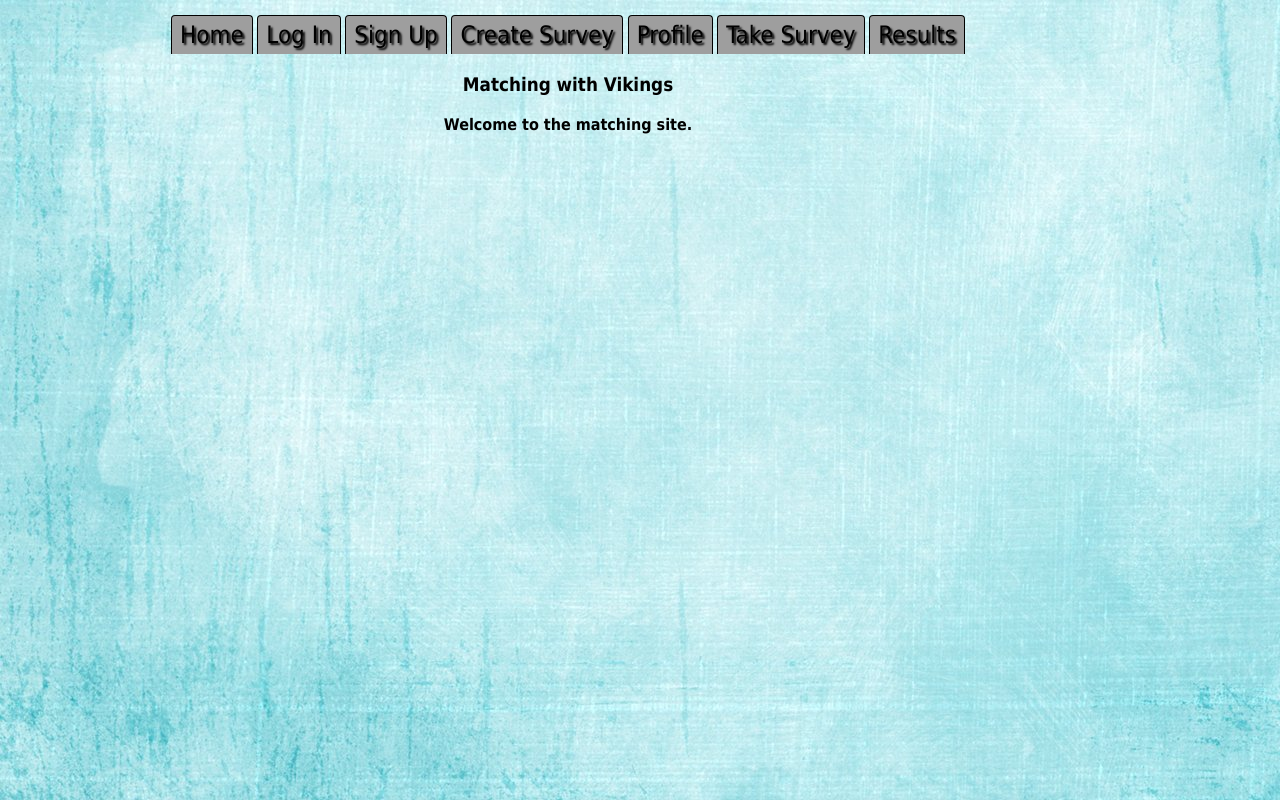
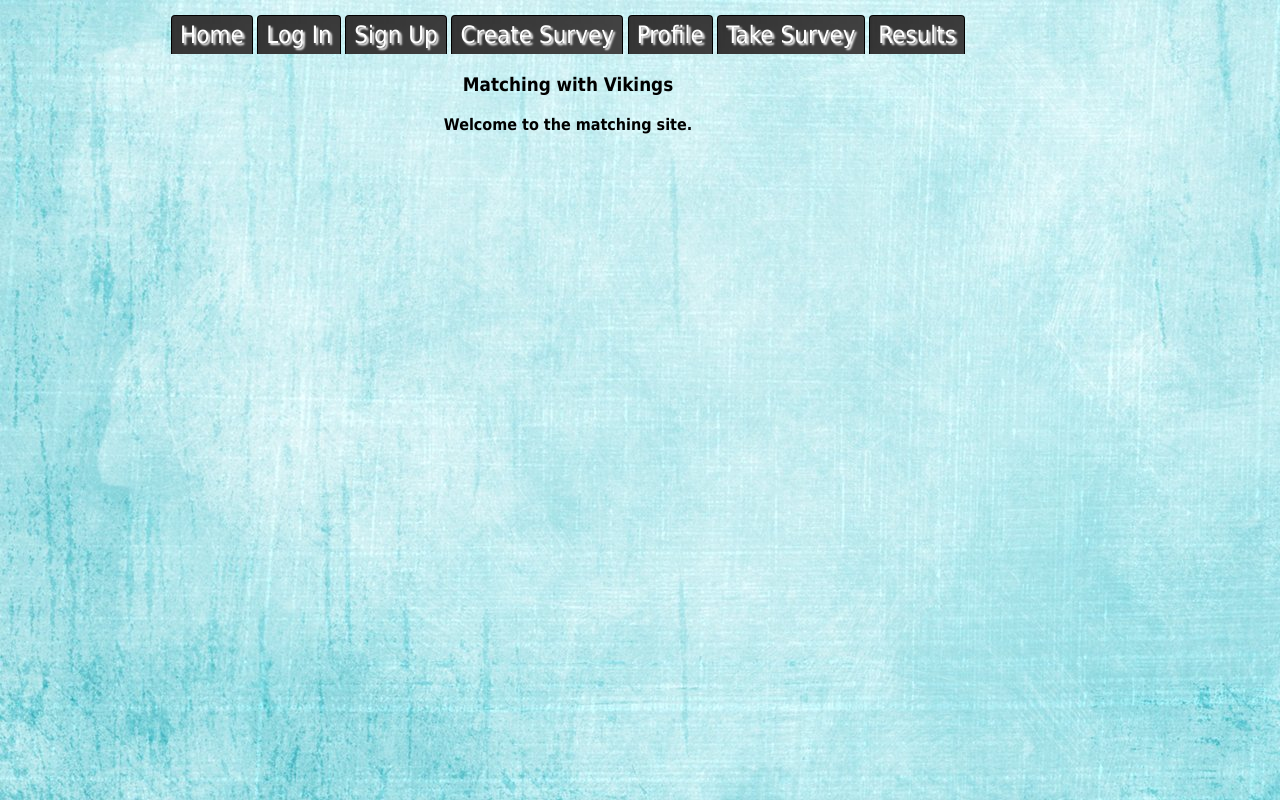
Before and after one commit to dlevylambert/Vikings, a Flask app: page /home in a window 1280 px wide. Run offline with Flask 2, Linux system fonts and the light colour scheme; parts of the project's set-up code (start-up, migrations or seed data) failed here and were passed over; some libraries are stand-ins or nearby versions; grey boxes are pictures that could not be loaded.

Commit message:
changed the tab colors

```diff
--- a/static/css/main.css
+++ b/static/css/main.css
@@ -48,12 +48,12 @@ border-left:1px solid black;
 border-bottom:0px;
 border-top-right-radius:4px;
 border-top-left-radius:4px;
-background-image:url("../blue-background");
-color:black; /* set unselected tab color as desired */
+background-image:url("../minimalistic_grey_background.jpg");
+color:#FFFFFF; /* set unselected tab color as desired */
 margin-right: 0px; /* set additional spacing between tabs as desired */
 border-bottom: none;
 font-size: 24px;
-text-shadow: 2px 2px 2px black;
+text-shadow: 2px 2px 2px #FFFFFF;
                    }
 
 ul#tabnav form button:hover { /* settings for hover effect */
```
Also changed, not shown: static/minimalistic_grey_background.jpg (added).
